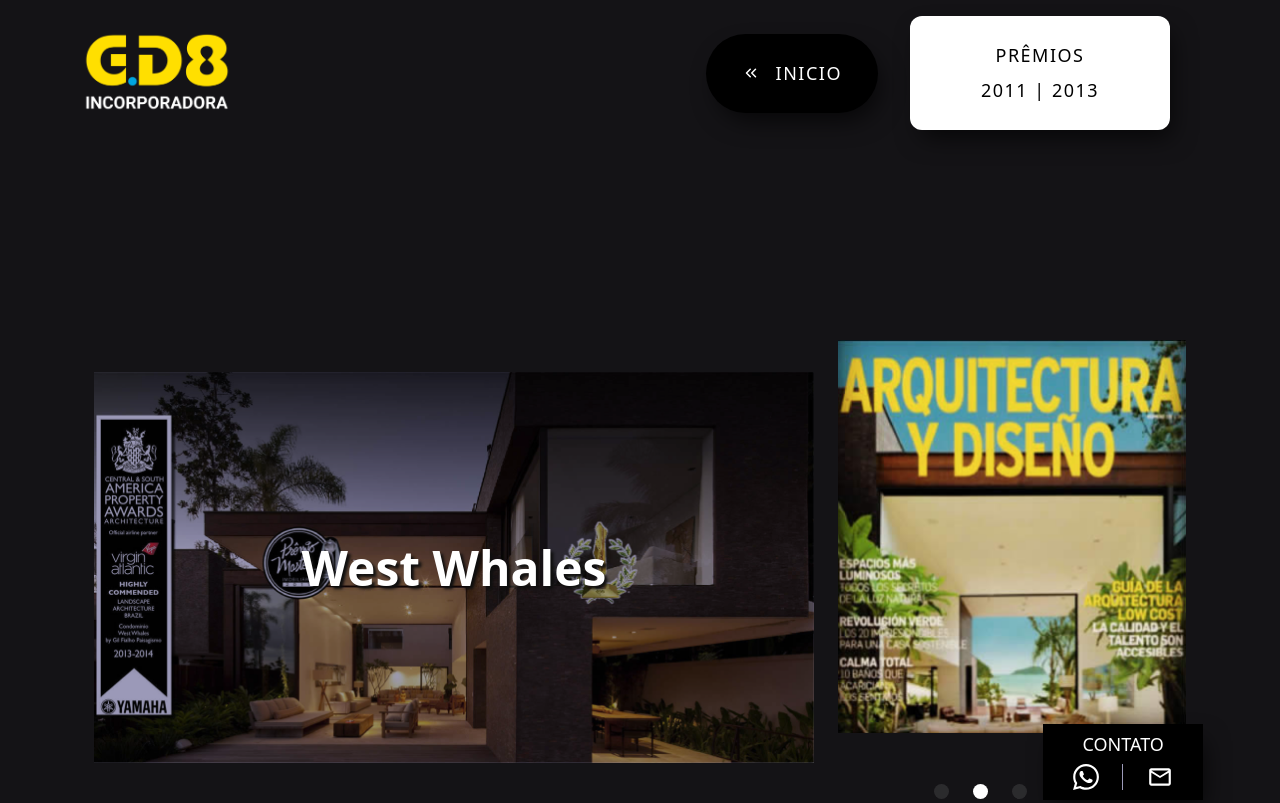
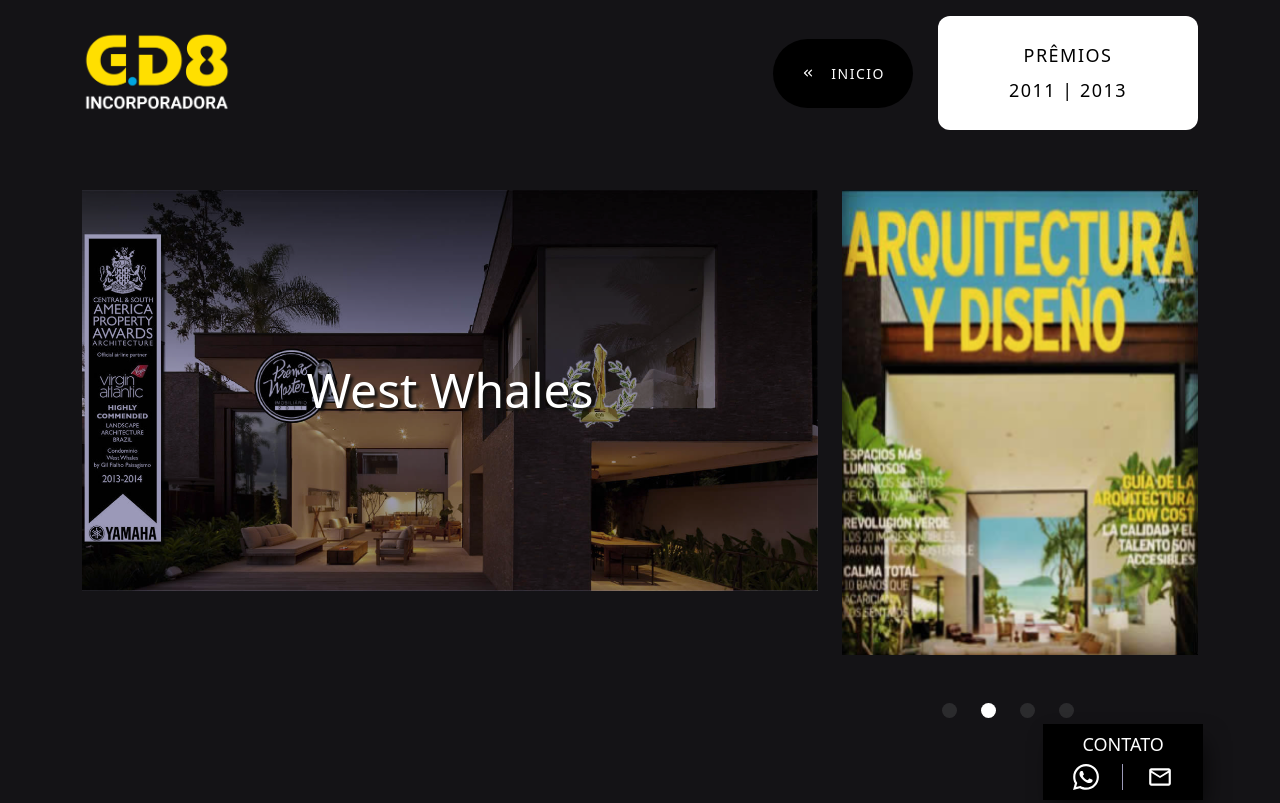
Before and after one commit to CarolinaAdescenco/CarolinaAdescenco.github.io, a Gatsby site: page /premios in a window 1280 px wide. Shown: the top 803 px of the page. Built offline with nearby package versions, Linux system fonts and the light colour scheme; Gatsby itself is replaced by a stand-in of ours.

Commit message:
fix: necessario ajustar a home

```diff
--- a/src/components/contact/index.jsx
+++ b/src/components/contact/index.jsx
@@ -82,11 +82,9 @@
                 </a>
 
                 <AniLink
-                    cover
-                    direction="right"
-                    duration={1.5}
+                    fade
+                    duration={3}
                     to="/contato"
-                    bg={colors.themeColor}
                 >
                     <MdOutlineMailOutline />
                 </AniLink>
--- a/src/components/header/index.jsx
+++ b/src/components/header/index.jsx
@@ -1,7 +1,7 @@
 import React from "react"
 import styled from "styled-components"
 import AniLink from "gatsby-plugin-transition-link/AniLink"
-import { Container } from "react-bootstrap"
+import { Container, Row, Col } from "react-bootstrap"
 import { FiChevronsLeft } from "react-icons/fi"
 
 import LogoIMG from "../../assets/gd8-incorporadora.png"
@@ -13,15 +13,22 @@
     position: relative;
     z-index: 9999999;
     align-items: center;
+    margin: 16px 0 0 0;
 
-    .container {
-        display: flex;
-        align-items: center;
+    .margin-right{
+        margin-right: auto;
     }
 
-    .flex-end {
-        justify-content: flex-end;
+    .card-button{
+        margin: 16px 0 16px auto;
     }
+
+    @media(min-width: 992px){
+        .card-button{
+            margin: 0;
+        }
+    }
+
 
     img {
         max-width: 150px;
@@ -44,8 +51,6 @@
     color: ${colors.white};
     transform: translateY(0);
     transition: 0.5s ease-in-out;
-    -webkit-box-shadow: 6px 12px 25px -5px rgba(0, 0, 0, 0.67);
-    box-shadow: 6px 12px 25px -5px rgba(0, 0, 0, 0.67);
     font-size: 18px;
     letter-spacing: 1.5px;
     width: 100%;
@@ -60,7 +65,6 @@
 
     @media (min-width: 992px) {
         max-width: 260px;
-        margin: 16px;
         padding: 26px 36px;
     }
 `
@@ -80,10 +84,8 @@
     color: ${colors.white};
     transform: translateY(0);
     transition: 0.5s ease-in-out;
-    -webkit-box-shadow: 6px 12px 25px -5px rgba(0, 0, 0, 0.67);
-    box-shadow: 6px 12px 25px -5px rgba(0, 0, 0, 0.67);
     font-weight: 300;
-    font-size: 18px;
+    font-size: 14px;
     letter-spacing: 1.5px;
 
     svg {
@@ -96,8 +98,7 @@
 
     @media (min-width: 992px) {
         max-width: 260px;
-        margin: 16px;
-        padding: 26px 36px;
+        padding: 24px 28px;
 
         &:hover {
             color: ${colors.dark};
@@ -111,18 +112,24 @@
 
     return (
         <HeaderWrapper>
-            <Container className="container">
+            <Container>
+                <Row className="align-items-center">
+                    <Col className="col-6 col-lg-2 margin-right">
                         <AniLink to="/" fade duration={2}>
                             <img src={LogoIMG} alt="" />
                         </AniLink>
+                    </Col>
 
-                <div className="container flex-end">
-                    <AniButton to="/" fade duration={2}>
+                    <Col className="col-6 col-lg-2 ml-auto">
+                        <AniButton to="/" fade duration={3}>
                             <FiChevronsLeft />
                             Inicio
                         </AniButton>
+                    </Col>
+
 
                     {title && (
+                        <Col className="col-6 col-lg-3 card-button">
                             <CardButton>
                                 {title}
                                 {subtitle && (
@@ -132,8 +139,9 @@
                                     </>
                                 )}
                             </CardButton>
+                        </Col>
                     )}
-                </div>
+                </Row>
             </Container>
         </HeaderWrapper>
     )
--- a/src/components/layout/index.jsx
+++ b/src/components/layout/index.jsx
@@ -12,7 +12,7 @@
 
 import Contact from "../contact"
 
-const Layout = ({ children, description, meta, title, titlePage, page, bg }) => {
+const Layout = ({ children, description, meta, title, titlePage, page, bg, margin }) => {
     const { social } = data;
 
     return (
@@ -27,7 +27,7 @@
             <Header className="fixed" page={page}/>
 
             <Main bg={bg}>
-                <Container>
+                <Container margin={margin}>
                     {children}
                 </Container>
             </Main>
--- a/src/components/layout/styles.jsx
+++ b/src/components/layout/styles.jsx
@@ -8,8 +8,8 @@
     margin-bottom: 130px;
 
     @media(min-width: 992px){
-        margin-top: 190px;
-        margin-bottom: 100px;
+        margin-top: ${props => props.margin || '100px'};
+        margin-bottom: ${props => props.margin || '100px'};
     }
 `
 
@@ -179,9 +179,9 @@
             height: initial;
             min-height: 100vh;
 
-            @media (min-width: 992px) {
-                width: 100vw;
-            }
+
+            width: 100vw;
+            min-width: -webkit-fill-available;
         `}
 `
 
--- a/src/components/lightbox/index.jsx
+++ b/src/components/lightbox/index.jsx
@@ -1,66 +1,186 @@
-import React from 'react';
-import { BsChevronRight, BsChevronLeft } from 'react-icons/bs';
-import { Card, Modal } from './styles';
+import React from "react"
+import styled from "styled-components"
+import { Modal as M } from 'react-bootstrap';
+import { BsChevronRight, BsChevronLeft } from "react-icons/bs"
+
+import { colors } from "../../utils/colors"
+
+const Card = styled.img`
+    width: 100%;
+    height: 600px;
+    display: ${props => (props.show ? "flex" : "none")};
+    background-size: cover;
+    cursor: pointer;
+    border: none;
+    outline: none;
+
+    @media(min-width: 992px){
+        height: 465px;
+    }
+`
+
+const Modal = styled(M)`
+    button {
+        font-size: 36px;
+        position: absolute;
+        top: 48%;
+        background: transparent;
+        border: none;
+        color: ${colors.transparentWhite2};
+
+        padding: 10px;
+
+        display: flex;
+        align-items: center;
+
+        color: ${colors.transparentBlack};
+        background: ${colors.transparentWhite2};
+
+        &.next {
+            right: 50px;
+        }
+
+        &.prev {
+            left: 50px;
+        }
+
+        @media (min-width: 576px) {
+            padding: 20px;
+
+            &.next {
+                right: -50px;
+            }
+
+            &.prev {
+                left: -50px;
+            }
+        }
+    }
+`
+
+const DotColumn = styled.div`
+    display: flex;
+    align-items: center;
+    margin: 32px auto;
+    justify-content: center;
+
+    @media (min-width: 992px) {
+        flex-direction: row;
+        margin: auto;
+    }
+`
+
+const DotButton = styled.button`
+    border: none;
+    border-radius: 50%;
+    width: 15px;
+    height: 15px;
+    margin: 0 16px 0 0;
+
+    color: ${colors.white};
+    font-weight: 200;
+    white-space: nowrap;
+
+    background: ${props =>
+        props.active ? colors.white : colors.transparentWhite};
+
+    @media (min-width: 992px) {
+        margin: 0 24px 0 0;
+    }
+`
 
 const Lightbox = ({ data }) => {
-  const [index, setIndex] = React.useState(0);
-  const [show, setShow] = React.useState(false);
+    const [element, setElement] = React.useState(0)
+    const [show, setShow] = React.useState(false)
 
-  const prev = (i) => {
-    if (i !== 0) {
-      setIndex(index - 1);
+    const prev = i => {
+        if (i >= 0 && i <= data.length - 1) {
+            setElement(element - 1)
         }
-  };
 
-  const next = (i) => {
-    if (i !== (data.length - 1)) {
-      setIndex(index + 1);
+        if (i === 0) {
+            setElement(data.length - 1)
         }
-  };
+    }
+
+    const next = i => {
+        if (i !== data.length - 1) {
+            setElement(element + 1)
+        } else {
+            setElement(0)
+        }
+    }
+
+    function useInterval(callback, delay) {
+        const savedCallback = React.useRef()
+
+        React.useEffect(() => {
+            savedCallback.current = callback
+        }, [callback])
+
+        React.useEffect(() => {
+            const id = setInterval(() => {
+                savedCallback.current()
+            }, delay)
+            return () => clearInterval(id)
+        }, [delay])
+    }
+
+    useInterval(() => {
+        setElement(element + 1)
+
+        if (element === data.length - 1) {
+            setElement(0)
+        }
+    }, 5000)
 
     return (
         <>
-      { data.map((item, i) => (
+            {data.map((item, i) => (
                 <Card
                     show={i === 0}
                     key={i}
-          bg={item}
-          src={item}
+                    bg={data[element]}
+                    src={data[element]}
                     onClick={() => {
-            setShow(true);
-            setIndex(i);
+                        setShow(true)
+                        setElement(i)
                     }}
                 />
             ))}
 
-      <Modal
-        show={show}
-        onHide={() => setShow(false)}
-        aria-labelledby="example-custom-modal-styling-title"
-        centered
-      >
+            <DotColumn className="col-12 mt-5 d-flex">
+                {data.map((item, index) => (
+                    <DotButton
+                        key={item}
+                        type="button"
+                        active={index === element}
+                        onClick={() => setElement(index)}
+                    />
+                ))}
+            </DotColumn>
+
+            <Modal show={show} onHide={() => setShow(false)} centered>
                 <button
                     className="next"
                     type="button"
-          onClick={() => next(index)}
+                    onClick={() => next(element)}
                 >
                     <BsChevronRight />
                 </button>
 
-        <img className="img-fluid" src={data[index]} alt="" />
+                <img className="img-fluid" src={data[element]} alt="" />
 
                 <button
                     className="prev"
                     type="button"
-          onClick={() => prev(index)}
+                    onClick={() => prev(element)}
                 >
                     <BsChevronLeft />
                 </button>
             </Modal>
+        </>
+    )
+}
 
-    </>
-
-  );
-};
-
-export default Lightbox;
+export default Lightbox
--- a/src/pages/arquitetos.jsx
+++ b/src/pages/arquitetos.jsx
@@ -105,11 +105,11 @@
 
 const Arquitetos = () => {
     return (
-        <Layout titlePage="Arquitetos" page={util.homeRoutes[3]} bg={Img3}>
+        <Layout titlePage="Arquitetos" page={util.homeRoutes[3]} bg={Img3} margin="190px">
             <Container>
                 <RowAnimated>
-                    {arq.map(arq => (
-                        <Col className="item">
+                    {arq.map((arq, i) => (
+                        <Col className="item" key={i}>
                             <Link to={arq.path}>
                                 <LinkBody>
                                     <h3>{arq.title}</h3>
--- a/src/pages/premios.jsx
+++ b/src/pages/premios.jsx
@@ -1,5 +1,5 @@
 import * as React from "react"
-import { Container, Col, Row } from "react-bootstrap"
+import { Col, Row } from "react-bootstrap"
 import styled from "styled-components"
 
 import Layout from "../components/layout"
@@ -14,6 +14,7 @@
 import Img2 from "../assets/revistas/gd8-revista-arquitectura-y-diseno.png"
 import Img3 from "../assets/revistas/gd8-revista-bamboo.png"
 import Img4 from "../assets/revistas/gd8-revista-sommer-brise.png"
+import Lightbox from "../components/lightbox"
 
 const Figure = styled.figure`
     position: relative;
@@ -30,7 +31,7 @@
 
     figcaption {
         position: absolute;
-        font-weight: 700;
+        font-weight: 100;
         color: ${colors.white};
         text-shadow: 3px 3px 3px ${colors.black};
         font-size: 18px;
@@ -50,49 +51,6 @@
         figcaption {
             font-size: 48px;
         }
-    }
-`
-
-const Revista = styled.div`
-    background-image: ${props => `url(${props.bg})`};
-    background-size: contain;
-    background-repeat: no-repeat;
-    background-position: center;
-    width: 100%;
-    height: 100%;
-    min-height: 400px;
-
-    transition: 0.5s ease-in-out;
-`
-
-const DotColumn = styled.div`
-    display: flex;
-    align-items: center;
-    margin: 32px auto;
-    justify-content: center;
-
-    @media (min-width: 992px) {
-        flex-direction: row;
-        margin: auto;
-    }
-`
-
-const DotButton = styled.button`
-    border: none;
-    border-radius: 50%;
-    width: 15px;
-    height: 15px;
-    margin: 0 16px 0 0;
-
-    color: ${colors.white};
-    font-weight: 200;
-    white-space: nowrap;
-
-    background: ${props =>
-        props.active ? colors.white : colors.transparentWhite};
-
-    @media (min-width: 992px) {
-        margin: 0 24px 0 0;
     }
 `
 
@@ -144,10 +102,6 @@
 const IndexCol = styled(Col)`
     z-index: -1;
     margin: 80px 0 120px 0;
-
-    @media (min-width: 992px) {
-        margin: 120px 0;
-    }
 `
 
 const Premios = () => {
@@ -176,12 +130,11 @@
         if (element === images.length - 1) {
             setElement(0)
         }
-    }, 3000)
+    }, 5000)
 
     return (
-        <Layout titlePage="Mídia" page={util.homeRoutes[1]}>
-            <Container className="mt-5">
-                <Row className="align-items-center">
+        <Layout titlePage="Prêmios" page={util.homeRoutes[1]} margin="60px">
+            <Row className="align-items-start">
                 <Col className="col-12 col-lg-8">
                     <Figure>
                         <img
@@ -196,21 +149,10 @@
                 </Col>
 
                 <Col className="col-12 col-lg-4 mt-5 mt-lg-0">
-                        <Revista bg={images[element]} />
-
-                        <DotColumn className="col-12 mt-5 d-flex">
-                            {images.map((item, index) => (
-                                <DotButton
-                                    key={item}
-                                    type="button"
-                                    active={index === element}
-                                    onClick={() => setElement(index)}
-                                />
-                            ))}
-                        </DotColumn>
+                    <Lightbox data={images} />
                 </Col>
             </Row>
-                <Row>
+            <Row className="mt-2">
                 <IndexCol className="col-12">
                     <Content>
                         <h2>{midia.first.title}</h2>
@@ -229,7 +171,6 @@
                     </Content>
                 </IndexCol>
             </Row>
-            </Container>
         </Layout>
     )
 }
```
Also changed, not shown: src/components/aniLink/index.jsx (+7 -5 lines), src/components/lightbox/styles.jsx (+2 -5 lines), src/pages/index.jsx (+46 -20 lines). Lines whose indentation alone changed are shown as unchanged.
